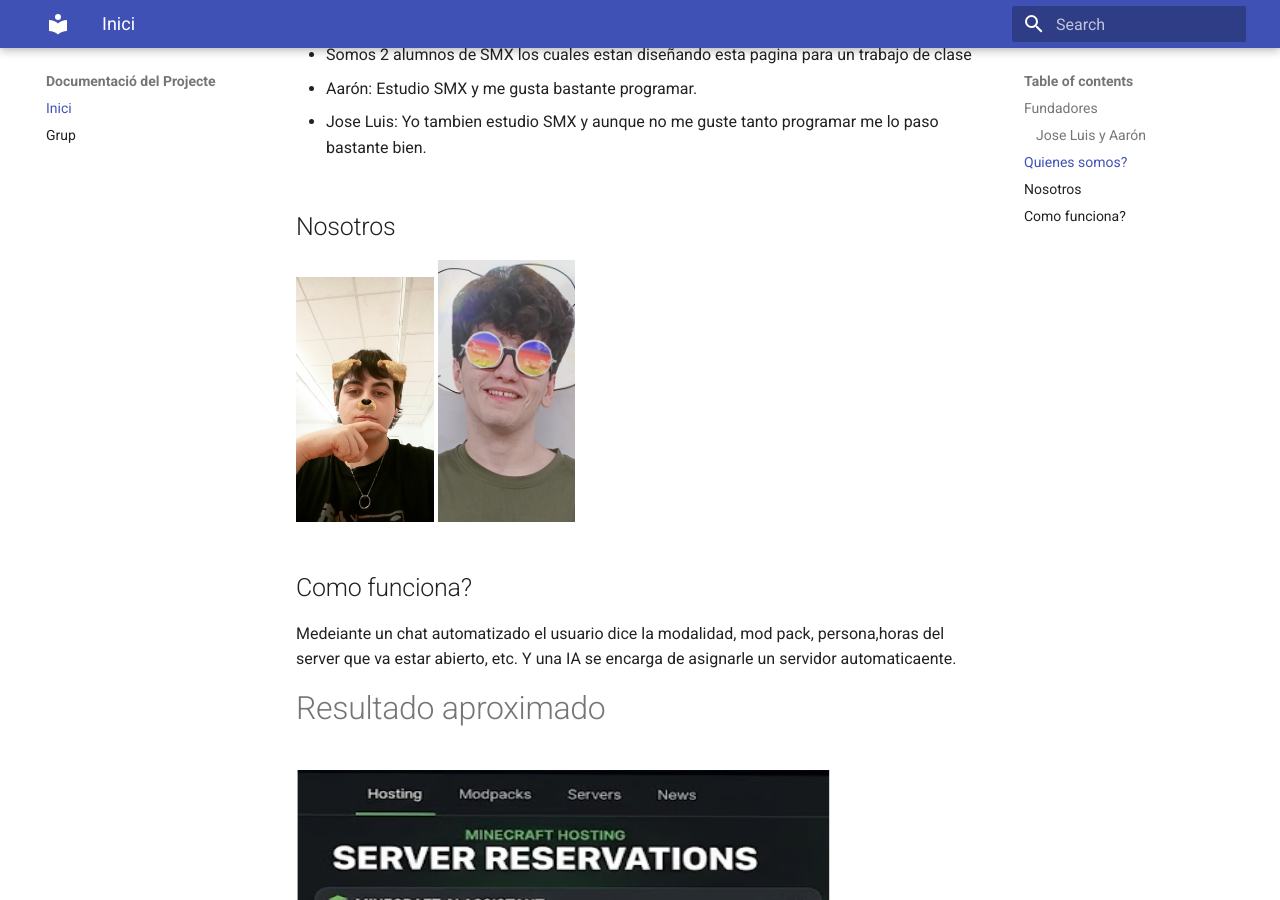
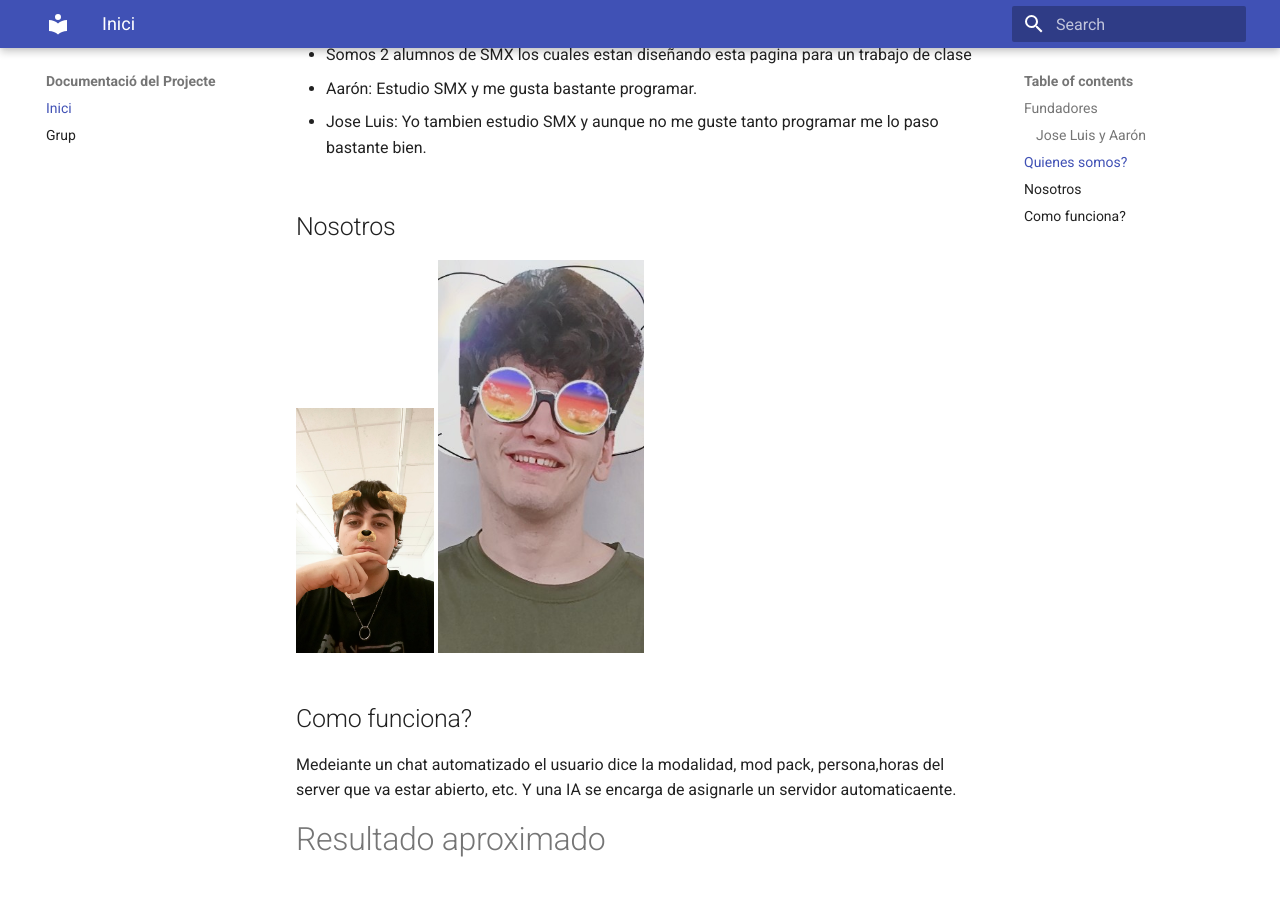
Before and after one commit to joseluislozano331-ops/projecto-gestor-de-reservas, an MkDocs documentation site: the page built from docs/index.md, in a window 1280 px wide and 900 px high, scrolled down 383 px. Built offline with MkDocs 1.6.1 and Material for MkDocs 9.7.7, drawn with Linux system fonts in a browser that asks for light colours.

Commit message:
Fix image width in index.md for improved display

```diff
--- a/docs/index.md
+++ b/docs/index.md
@@ -16,7 +16,7 @@ Tu mundo, tus reglas. Crea tu propio servidor en segundos y juega sin límites.
 
 ## Nosotros
 <img src="img/Dogron.jpeg" width="20%">
-<img src="img/jose luis foto.jpeg" width="20%">
+<img src="img/jose luis foto.jpeg" width="30%">
 
 ## Como funciona?
 
```
